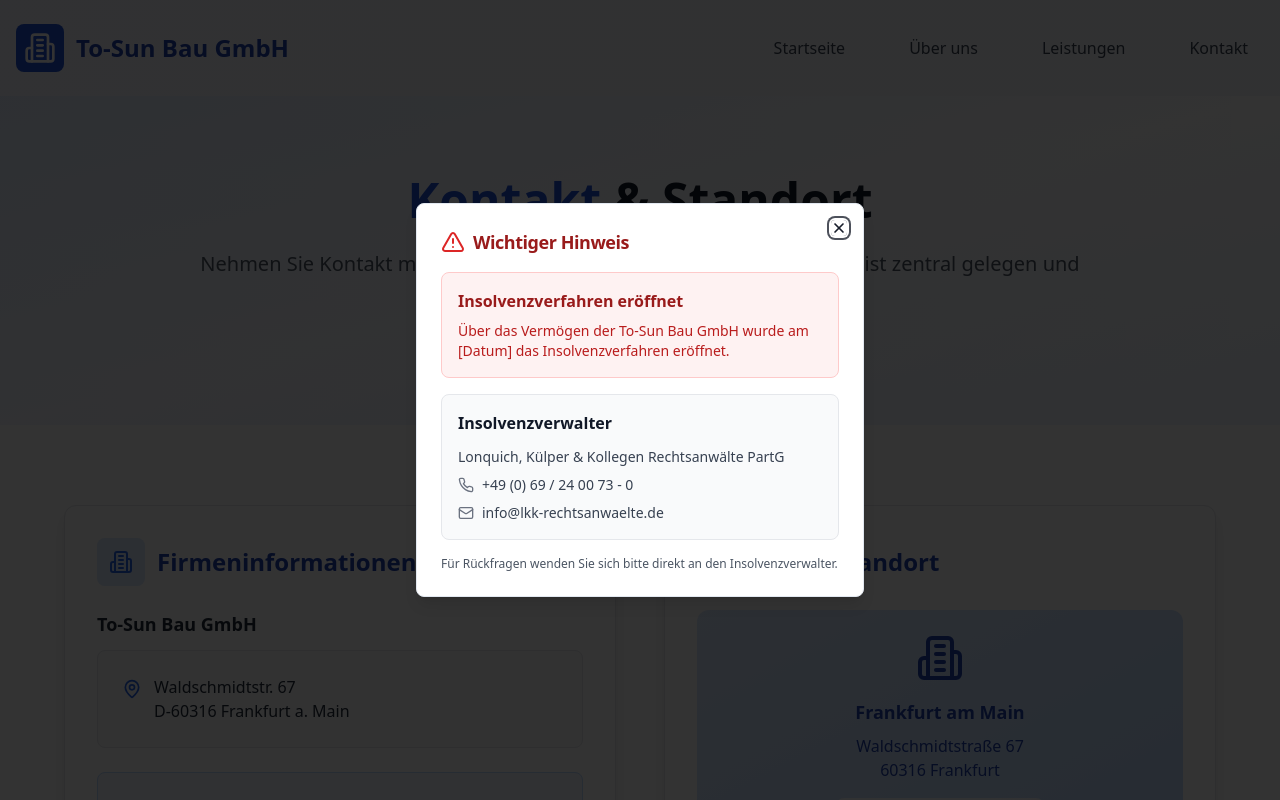
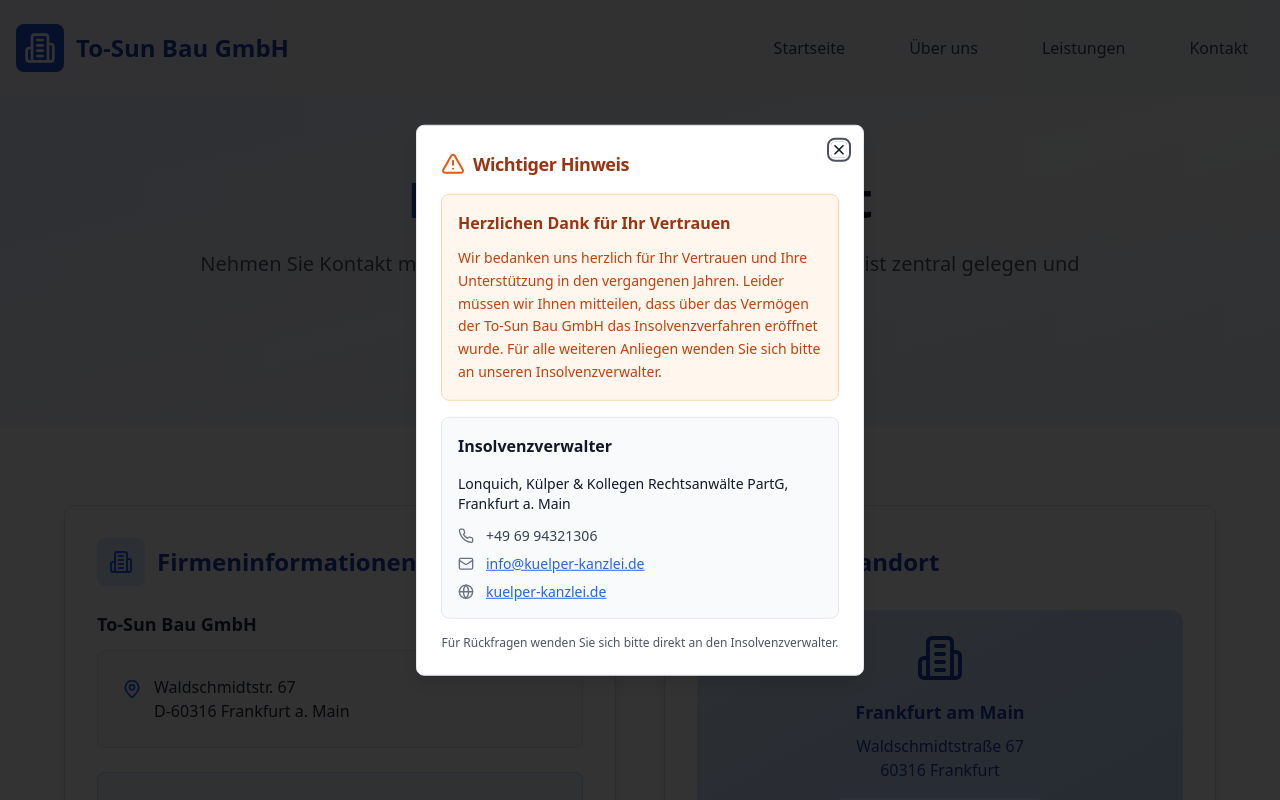
Before and after one commit to dvvvvv411/to-sun-bau-legacy-site, a React (Vite) app: page /kontakt in a window 1280 px wide. Shown: the top 800 px of the page. Built offline with nearby package versions, Linux system fonts and the light colour scheme.

Commit message:
Refactor: Improve insolvency popup message and details
Update the insolvency popup message to be more personal and include correct contact information for the insolvency administrator. Improve the layout of the contact information and make the website link clickable.

```diff
--- a/src/components/InsolvencyPopup.tsx
+++ b/src/components/InsolvencyPopup.tsx
@@ -1,6 +1,6 @@
 
 import React, { useState, useEffect } from 'react';
-import { X, AlertTriangle, Phone, Mail } from 'lucide-react';
+import { X, AlertTriangle, Phone, Mail, Globe } from 'lucide-react';
 import {
   Dialog,
   DialogContent,
@@ -36,42 +36,63 @@ const InsolvencyPopup = () => {
     <Dialog open={isOpen} onOpenChange={setIsOpen}>
       <DialogContent className="max-w-md mx-auto">
         <DialogHeader>
-          <DialogTitle className="flex items-center text-red-800 font-bold text-lg">
-            <AlertTriangle className="h-6 w-6 text-red-600 mr-2" />
+          <DialogTitle className="flex items-center text-orange-800 font-bold text-lg">
+            <AlertTriangle className="h-6 w-6 text-orange-600 mr-2" />
             Wichtiger Hinweis
           </DialogTitle>
         </DialogHeader>
 
         <div className="space-y-4">
-          <div className="bg-red-50 border border-red-200 rounded-lg p-4">
-            <p className="text-red-800 font-semibold mb-2">
-              Insolvenzverfahren eröffnet
+          <div className="bg-orange-50 border border-orange-200 rounded-lg p-4">
+            <p className="text-orange-800 font-semibold mb-3">
+              Herzlichen Dank für Ihr Vertrauen
             </p>
-            <p className="text-red-700 text-sm">
-              Über das Vermögen der To-Sun Bau GmbH wurde am [Datum] das Insolvenzverfahren eröffnet.
+            <p className="text-orange-700 text-sm leading-relaxed">
+              Wir bedanken uns herzlich für Ihr Vertrauen und Ihre Unterstützung in den vergangenen Jahren. Leider müssen wir Ihnen mitteilen, dass über das Vermögen der To-Sun Bau GmbH das Insolvenzverfahren eröffnet wurde. Für alle weiteren Anliegen wenden Sie sich bitte an unseren Insolvenzverwalter.
             </p>
           </div>
 
           <div className="bg-gray-50 border border-gray-200 rounded-lg p-4">
-            <h4 className="font-semibold text-gray-900 mb-3">
+            <h4 className="font-semibold text-gray-900 mb-4">
               Insolvenzverwalter
             </h4>
-            <div className="space-y-2 text-sm text-gray-700">
-              <p className="font-medium">
-                Lonquich, Külper & Kollegen Rechtsanwälte PartG
-              </p>
-              <div className="flex items-center space-x-2">
-                <Phone className="h-4 w-4 text-gray-500" />
-                <span>+49 (0) 69 / 24 00 73 - 0</span>
+            <div className="space-y-3 text-sm text-gray-700">
+              <div>
+                <p className="font-medium text-gray-900 mb-2">
+                  Lonquich, Külper & Kollegen Rechtsanwälte PartG, Frankfurt a. Main
+                </p>
               </div>
-              <div className="flex items-center space-x-2">
-                <Mail className="h-4 w-4 text-gray-500" />
-                <span>info@lkk-rechtsanwaelte.de</span>
+
+              <div className="space-y-2">
+                <div className="flex items-center space-x-3">
+                  <Phone className="h-4 w-4 text-gray-500 flex-shrink-0" />
+                  <span>+49 69 94321306</span>
+                </div>
+                <div className="flex items-center space-x-3">
+                  <Mail className="h-4 w-4 text-gray-500 flex-shrink-0" />
+                  <a
+                    href="mailto:info@kuelper-kanzlei.de"
+                    className="text-blue-600 hover:text-blue-800 underline"
+                  >
+                    info@kuelper-kanzlei.de
+                  </a>
+                </div>
+                <div className="flex items-center space-x-3">
+                  <Globe className="h-4 w-4 text-gray-500 flex-shrink-0" />
+                  <a
+                    href="https://kuelper-kanzlei.de"
+                    target="_blank"
+                    rel="noopener noreferrer"
+                    className="text-blue-600 hover:text-blue-800 underline"
+                  >
+                    kuelper-kanzlei.de
+                  </a>
+                </div>
               </div>
             </div>
           </div>
 
-          <p className="text-xs text-gray-600">
+          <p className="text-xs text-gray-600 text-center">
             Für Rückfragen wenden Sie sich bitte direkt an den Insolvenzverwalter.
           </p>
         </div>
```
